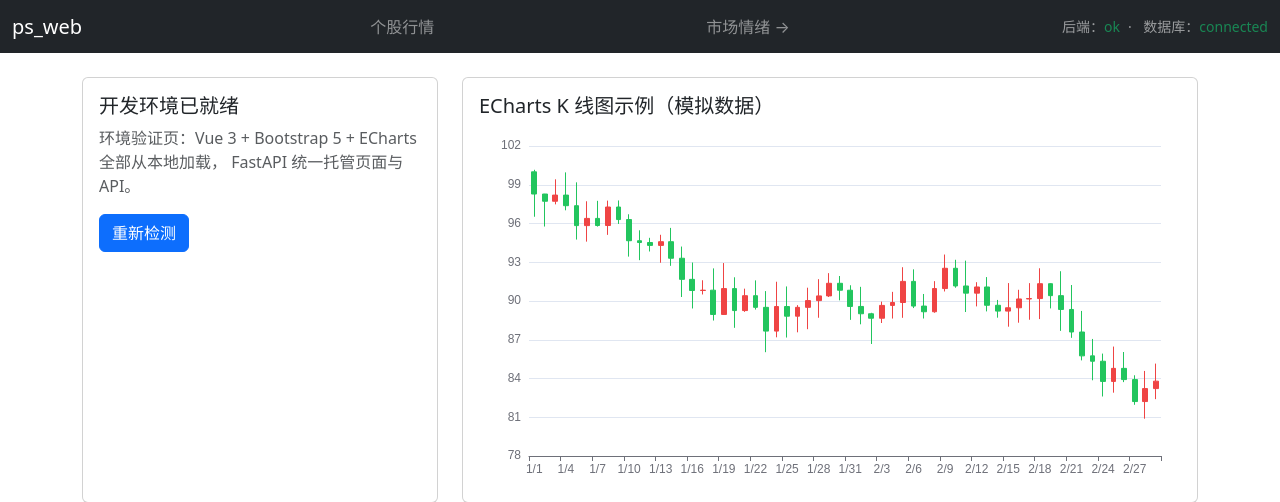
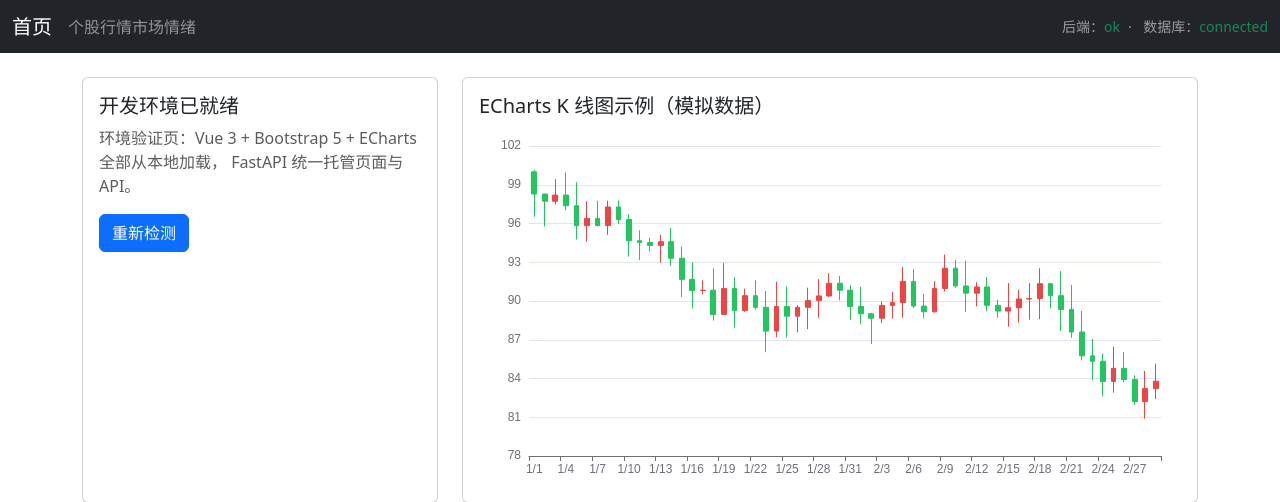
Before and after one commit to xiaopan91/ps_web, a FastAPI app: page / in a window 1280 px wide. Shown: the top 502 px of the page. Run offline with FastAPI, Linux system fonts and the light colour scheme; some libraries are stand-ins or nearby versions.

Commit message:
导航栏统一：ps_web 改为可点击的「首页」，链接左对齐
三页一致：首页(链接) + 个股行情 + 市场情绪，包在左侧组内
（Bootstrap navbar 对 container-fluid 有 space-between，需内嵌组才能相邻）
首页状态灯保留并推到右侧。

Co-Authored-By: Claude Code <noreply@anthropic.com>

```diff
--- a/templates/index.html
+++ b/templates/index.html
@@ -12,11 +12,13 @@
   <!-- Vue 应用挂载点 -->
   <div id="app">
     <nav class="navbar navbar-dark bg-dark">
-      <div class="container-fluid">
-        <span class="navbar-brand mb-0 h1">ps_web</span>
-        <a class="nav-link text-white-50 d-none d-md-inline" href="/stock">个股行情</a>
-        <a class="nav-link text-white-50 d-none d-md-inline" href="/sentiment">市场情绪 →</a>
-        <span class="navbar-text small">
+      <div class="container-fluid d-flex align-items-center">
+        <div class="d-flex align-items-center">
+          <a class="navbar-brand mb-0 h1" href="/">首页</a>
+          <a class="nav-link text-white-50" href="/stock">个股行情</a>
+          <a class="nav-link text-white-50" href="/sentiment">市场情绪</a>
+        </div>
+        <span class="navbar-text small ms-auto">
           后端：<span :class="backendOk ? 'text-success' : 'text-danger'">{{ backendStatus }}</span>
           <span class="mx-2">·</span>
           数据库：<span :class="dbOk ? 'text-success' : 'text-danger'">{{ dbStatus }}</span>
```
Also changed, not shown: templates/sentiment.html (+3 -4 lines), templates/stock.html (+5 -4 lines).
